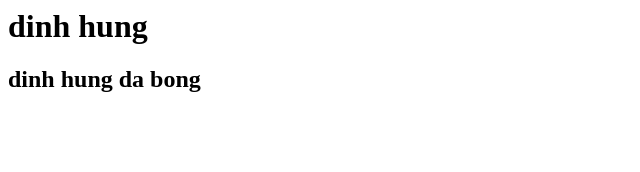
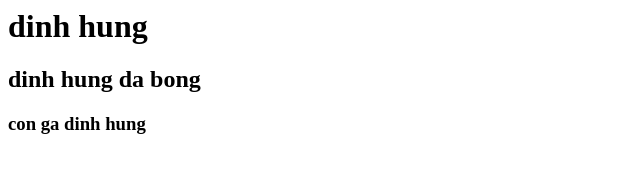
Before and after one commit to hung7tkd/BK, a plain HTML site: page index.html in a window 1280 px wide. Shown: the whole page, without its empty margins (0-640 px from the left). Drawn offline with Linux system fonts and the light colour scheme.

Commit message:
commit 3

```diff
--- a/index.html
+++ b/index.html
@@ -1,2 +1,4 @@
 <h1>dinh hung</h1>
 <h2>dinh hung da bong</h2>
+
+<h3>con ga dinh hung</h3>
```
